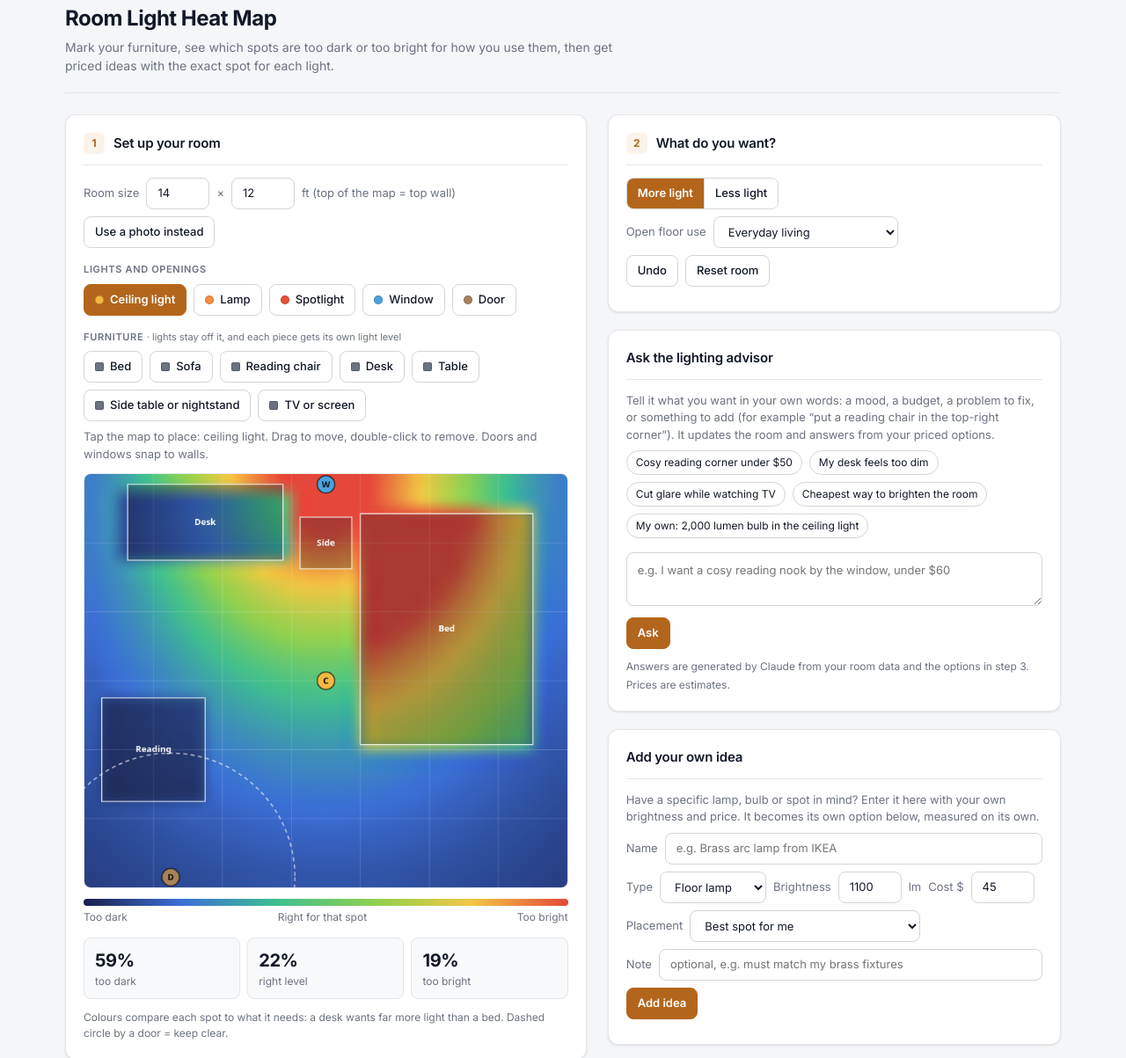
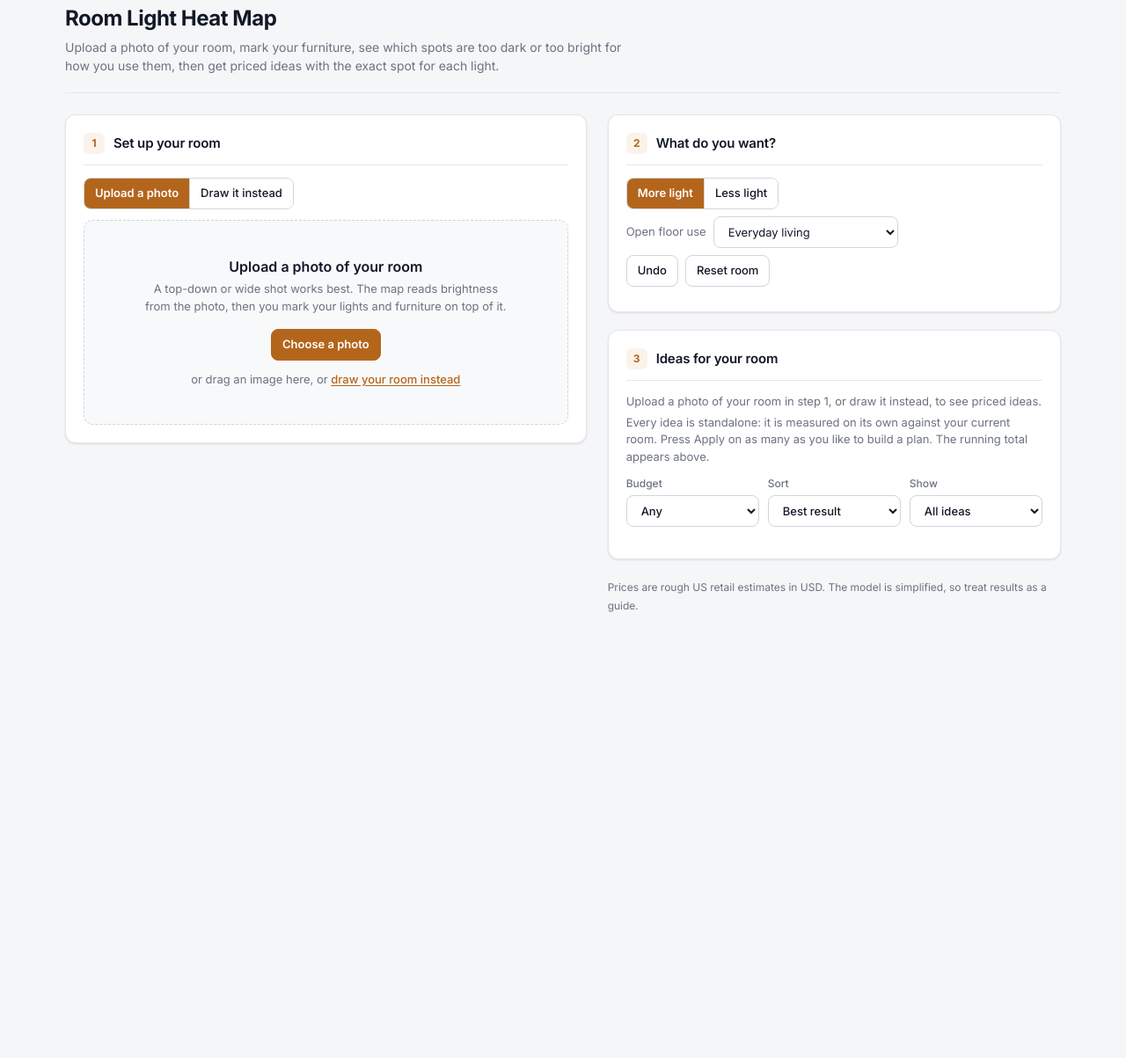
Before and after one commit to danyal-cpu21/Room-light-heat-map, a plain HTML site: page index.html in a window 1280 px wide. Shown: the part 29-1232 px from the top of the page at 88% size. After the commit the page ends 800 px from the top, so only its background shows below. Drawn offline with Linux system fonts and the light colour scheme.

Commit message:
Make photo upload the primary way to add a room
Step 1 now opens on an upload area (button or drag and drop), with
drawing the room as the secondary option via a mode switch. Photo and
drawn rooms are kept separately so switching preserves both. Room-
dependent cards stay hidden until a room exists. Update the README to
match and fix the outdated file name.

Co-Authored-By: Claude Opus 5.5 <noreply@anthropic.com>
Claude-Session: https://claude.ai/code/session_01D2DzbzcHRhNrarisEN2YZo

```diff
--- a/index.html
+++ b/index.html
@@ -56,6 +56,13 @@ label{color:var(--mut);font-size:13px}
 .banner{background:var(--ac-soft);color:var(--tx);border:1px solid var(--ac);border-radius:8px;padding:8px 12px;margin:12px 0 0;display:flex;gap:8px;flex-wrap:wrap;align-items:center;justify-content:space-between;font-size:13px}
 .banner button{min-height:30px;padding:4px 10px}
 .banner button:first-child{background:var(--ac);color:var(--on);border-color:var(--ac)}
+.drop{border:1.5px dashed var(--bd2);border-radius:10px;background:var(--soft);padding:40px 20px;text-align:center;margin-top:12px;transition:border-color .12s,background .12s}
+.drop.over{border-color:var(--ac);background:var(--ac-soft)}
+.drop h3{font-size:16px;font-weight:600;margin:0 0 4px}.drop p{color:var(--mut);margin:0 auto 16px;max-width:420px;font-size:13px}
+.drop .row{justify-content:center}
+.linkb{background:none;border:0;color:var(--ac);padding:0;min-height:0;font-weight:500;text-decoration:underline;text-underline-offset:2px}
+.linkb:hover{background:none}
+.modebar{display:flex;flex-wrap:wrap;gap:8px 12px;align-items:center;justify-content:space-between;margin-bottom:4px}
 .note{background:var(--soft);border-left:3px solid var(--ac);border-radius:4px;padding:8px 12px;font-size:13px;margin:8px 0;color:var(--mut)}
 small{color:var(--mut);font-size:12px}
 .foot{display:block;margin-top:12px}
@@ -73,13 +80,16 @@ textarea{width:100%;font:inherit;font-size:13px;color:var(--tx);background:var(-
 </head><body><div class="wrap">
 <header class="hd"><div>
  <h1>Room Light Heat Map</h1>
- <p class="sub">Mark your furniture, see which spots are too dark or too bright for how you use them, then get priced ideas with the exact spot for each light.</p>
+ <p class="sub">Upload a photo of your room, mark your furniture, see which spots are too dark or too bright for how you use them, then get priced ideas with the exact spot for each light.</p>
 </div></header>
 <div class="grid"><div>
  <div class="card">
   <h2><span class="n">1</span>Set up your room</h2>
-  <div class="row"><label>Room size</label><input id="W" type="number" min="6" max="30" value="14"><label>×</label><input id="L" type="number" min="6" max="30" value="12"><label>ft (top of the map = top wall)</label></div>
-  <div class="row"><button id="up">Use a photo instead</button><input id="file" type="file" accept="image/*" hidden><button id="clr" hidden>Back to drawing</button></div>
+  <div class="modebar"><div class="seg"><button id="mPhoto" class="on">Upload a photo</button><button id="mDraw">Draw it instead</button></div><button id="up" hidden>Replace photo</button></div>
+  <input id="file" type="file" accept="image/*" hidden>
+  <div class="drop" id="drop"><h3>Upload a photo of your room</h3><p>A top-down or wide shot works best. The map reads brightness from the photo, then you mark your lights and furniture on top of it.</p><div class="row"><button id="pick" class="on">Choose a photo</button></div><p style="margin:12px auto 0">or drag an image here, or <button class="linkb" id="toDraw">draw your room instead</button></p></div>
+  <div id="room">
+  <div class="row"><label>Room size</label><input id="W" type="number" min="6" max="30" value="14"><label>×</label><input id="L" type="number" min="6" max="30" value="12"><label id="lnote">ft (top of the map = top wall)</label></div>
   <div class="note" id="pnote" hidden>Photo mode lays a flat top-down map over a perspective photo, so pins can look like they sit on furniture. Use the furniture buttons to mark your bed, desk and so on <b>where they appear in the photo</b>. Lights will then keep off them. Treat spots as approximate.</div>
   <div class="sec">Lights and openings</div><div class="row" id="tools"></div>
   <div class="sec">Furniture <span style="text-transform:none;letter-spacing:0;font-weight:400">· lights stay off it, and each piece gets its own light level</span></div><div class="row" id="ftools"></div>
@@ -94,6 +104,7 @@ textarea{width:100%;font:inherit;font-size:13px;color:var(--tx);background:var(-
    <div class="row"><button id="del">Delete selected</button></div>
   </div>
   <small class="foot">Colours compare each spot to what it needs: a desk wants far more light than a bed. Dashed circle by a door = keep clear.</small>
+  </div>
  </div></div>
  <div>
   <div class="card">
@@ -101,7 +112,7 @@ textarea{width:100%;font:inherit;font-size:13px;color:var(--tx);background:var(-
    <div class="row"><div class="seg"><button id="gMore" class="on">More light</button><button id="gLess">Less light</button></div></div>
    <div class="row"><label>Open floor use</label><select id="tgt"><option value="80">Relaxed (TV, evenings)</option><option value="150" selected>Everyday living</option><option value="300">Reading and hobbies</option><option value="500">Kitchen, office, detail work</option></select></div>
    <div class="row"><button id="undo">Undo</button><button id="reset">Reset room</button></div></div>
-  <div class='card' id='adv'><h2>Ask the lighting advisor</h2>
+  <div class='card needroom' id='adv'><h2>Ask the lighting advisor</h2>
    <div class='d'>Tell it what you want in your own words: a mood, a budget, a problem to fix, or something to add (for example “put a reading chair in the top-right corner”). It updates the room and answers from your priced options.</div>
    <div class='row' id='chips'></div>
    <textarea id='q' rows='2' placeholder='e.g. I want a cosy reading nook by the window, under $60'></textarea>
@@ -109,7 +120,7 @@ textarea{width:100%;font:inherit;font-size:13px;color:var(--tx);background:var(-
    <div id='ans' class='where' hidden></div>
    <small>Answers are generated by Claude from your room data and the options in step 3. Prices are estimates.</small>
   </div>
-  <div class="card" id="mine">
+  <div class="card needroom" id="mine">
    <h2>Add your own idea</h2>
    <div class="d">Have a specific lamp, bulb or spot in mind? Enter it here with your own brightness and price. It becomes its own option below, measured on its own.</div>
    <div class="row"><label>Name</label><input id="mn" type="text" placeholder="e.g. Brass arc lamp from IKEA" style="flex:1;min-width:160px"></div>
@@ -139,7 +150,7 @@ const TOOLS=["ceiling","lamp","spot","window","door"];
 const FT={bed:{w:5,d:6.7,n:"Bed",tg:60,noaim:1},sofa:{w:7,d:3,n:"Sofa",tg:150},chair:{w:3,d:3,n:"Reading chair",tg:300},desk:{w:4.5,d:2.2,n:"Desk",tg:450,surface:1},table:{w:4,d:3,n:"Table",tg:200,surface:1},stand:{w:1.5,d:1.5,n:"Side table or nightstand",tg:150,surface:1},tv:{w:4,d:1,n:"TV or screen",tg:60,noaim:1}};
 const def=()=>[{type:"ceiling",x:7,y:6,lm:800,h:8},{type:"window",x:7,y:.3,lm:1800,h:4},{type:"door",x:2.5,y:11.7,lm:0,h:0}];
 const deff=()=>[{k:"bed",x:10.5,y:4.5,w:5,d:6.7},{k:"stand",x:7,y:2,w:1.5,d:1.5},{k:"desk",x:3.5,y:1.4,w:4.5,d:2.2},{k:"chair",x:2,y:8,w:3,d:3}];
-const S={W:14,L:12,lights:def(),furn:deff(),goal:"more",target:150,tool:"ceiling",sel:-1,fs:-1,img:null,adj:null,hist:[],saved:null,sf:null,pk:null,tk:null,pv:-1,opts:[],bud:1e9,sort:"best",all:false};
+const S={mode:"photo",photo:null,W:14,L:12,lights:def(),furn:deff(),goal:"more",target:150,tool:"ceiling",sel:-1,fs:-1,img:null,adj:null,hist:[],saved:null,sf:null,pk:null,tk:null,pv:-1,opts:[],bud:1e9,sort:"best",all:false};
 const cv=$("cv"),ctx=cv.getContext("2d");
 const dims=()=>[Math.ceil(S.W/RES),Math.ceil(S.L/RES)];
 const DR=()=>S.lights.filter(l=>l.type==="door"),WN=()=>S.lights.filter(l=>l.type==="window");
@@ -242,7 +253,8 @@ function draw(){const [c,r]=dims(),ov=S.pv>=0?S.opts[S.pv]:null,ls=ov?ov.lights:
  const b=$("banner");b.hidden=!ov;if(ov)b.innerHTML=`<span>Previewing <b>${ov.name}</b> (${ov.cost?"≈ $"+ov.cost:"free"}). Numbered pins show where each light goes.</span><span><button onclick="applyOpt(S.pv)">Apply</button> <button onclick="pick(-1)">Cancel</button></span>`;
  const l=S.lights[S.sel],f=S.furn[S.fs];$("selp").hidden=!!ov||!(l||f);$("lrow").hidden=!(l&&l.type!=="door");$("frow").hidden=!f;if(l&&l.type!=="door"){$("lm").value=l.lm;$("lmv").textContent=Math.round(l.lm)+" lm"}if(f){$("fw").value=f.w;$("fd").value=f.d}}
 const tier=x=>x.cost===0?"Free":x.cost<30?"Budget":x.cost<=75?"Mid-range":"Premium";
-function renderOpts(){const cur=stats(full()),rg=regions(full());let msg=`<b>${cur.ok}%</b> of your room has the right light for how each spot is used. Dimmest area: <b>${rg.dim}</b>. Brightest area: <b>${rg.bri}</b>.`;
+function renderOpts(){if(S.mode==="photo"&&!S.img){$("sum").innerHTML="Upload a photo of your room in step 1, or draw it instead, to see priced ideas.";$("opts").innerHTML="";return}
+const cur=stats(full()),rg=regions(full());let msg=`<b>${cur.ok}%</b> of your room has the right light for how each spot is used. Dimmest area: <b>${rg.dim}</b>. Brightest area: <b>${rg.bri}</b>.`;
  if(S.goal==="more"&&cur.dark<8)msg+=" Your room is already well lit. Try “Less light” if it feels harsh, or a higher open-floor use above.";if(S.goal==="less"&&cur.bright<8)msg+=" There aren’t many glaring spots. These ideas will just soften things.";if(S.plan.length)msg+=`<br><b>Your plan so far:</b> ${S.plan.map(p=>p.name).join(", ")}. Total <b>≈ $${S.plan.reduce((s,p)=>s+p.cost,0)}</b>.`;$("sum").innerHTML=msg;
  let list=S.opts.filter(x=>x.mine||(x.cost<=S.bud&&(S.cat==="all"||cat(x)===S.cat)));const useful=list.filter(x=>x.gain>0||x.mine);if(useful.length)list=useful;
  list.sort(S.sort==="price"?(a,b)=>a.cost-b.cost||b.st.ok-a.st.ok:S.sort==="value"?(a,b)=>b.gain/(b.cost+5)-a.gain/(a.cost+5):(a,b)=>b.st.ok-a.st.ok||a.cost-b.cost);
@@ -291,9 +303,17 @@ $("tgt").onchange=e=>{S.target=+e.target.value;refresh()};
 $("bud").onchange=e=>{S.bud=+e.target.value;renderOpts()};$("sort").onchange=e=>{S.sort=e.target.value;renderOpts()};$("cat").onchange=e=>{S.cat=e.target.value;S.all=false;renderOpts()};
 function size(){S.W=Math.max(6,Math.min(30,+$("W").value||14));if(!S.img)S.L=Math.max(6,Math.min(30,+$("L").value||12));$("L").value=S.L;S.adj=null;S.pk=null;S.lights.forEach(l=>{l.x=Math.min(l.x,S.W-.2);l.y=Math.min(l.y,S.L-.2)});S.furn.forEach(f=>{f.x=Math.min(f.x,S.W-f.w/2);f.y=Math.min(f.y,S.L-f.d/2)});refresh()}
 $("W").onchange=size;$("L").onchange=size;
-$("up").onclick=()=>$("file").click();
-$("file").onchange=e=>{const f=e.target.files[0];if(!f)return;const fr=new FileReader();fr.onerror=()=>alert("Couldn’t read that image.");fr.onload=()=>{const im=new Image();im.onerror=()=>alert("Couldn’t open that image. Try a JPG or PNG.");im.onload=()=>{if(!S.img){S.saved=S.lights;S.sf=S.furn}S.lights=[];S.furn=[];S.img=im;S.L=+(S.W*im.height/im.width).toFixed(1);$("L").value=S.L;$("L").disabled=true;$("clr").hidden=false;$("pnote").hidden=false;S.adj=null;S.pk=null;S.sel=-1;S.fs=-1;S.hist=[];refresh()};im.src=fr.result};fr.readAsDataURL(f);e.target.value=""};
-$("clr").onclick=()=>{S.img=null;S.lights=S.saved||def();S.furn=S.sf||deff();S.L=12;$("L").value=12;$("L").disabled=false;$("clr").hidden=true;$("pnote").hidden=true;S.adj=null;S.pk=null;refresh()};
+$("up").onclick=$("pick").onclick=()=>$("file").click();
+function load(f){if(!f||!/^image\//.test(f.type))return;const fr=new FileReader();fr.onerror=()=>alert("Couldn’t read that image.");fr.onload=()=>{const im=new Image();im.onerror=()=>alert("Couldn’t open that image. Try a JPG or PNG.");im.onload=()=>{S.photo=im;setMode("photo",true)};im.src=fr.result};fr.readAsDataURL(f)}
+function setMode(m,fresh){if(m===S.mode&&!fresh)return;if(S.mode==="draw"&&!S.img){S.saved=S.lights;S.sf=S.furn}else if(S.img&&!fresh){S.pl=S.lights;S.pf=S.furn}
+ S.mode=m;S.adj=null;S.pk=null;S.sel=-1;S.fs=-1;S.hist=[];S.pv=-1;S.pend=null;$("cpl").hidden=true;
+ if(m==="photo"&&S.photo){const im=S.photo;S.img=im;S.lights=fresh?[]:S.pl||[];S.furn=fresh?[]:S.pf||[];S.L=+(S.W*im.height/im.width).toFixed(1);$("L").value=S.L;$("L").disabled=true}
+ else{S.img=null;if(m==="draw"){S.lights=S.saved||def();S.furn=S.sf||deff()}S.L=+$("L").value&&!$("L").disabled?S.L:12;$("L").value=S.L;$("L").disabled=false}
+ view();refresh()}
+function view(){const empty=S.mode==="photo"&&!S.img;$("mPhoto").className=S.mode==="photo"?"on":"";$("mDraw").className=S.mode==="draw"?"on":"";$("drop").hidden=!empty;$("room").hidden=empty;$("up").hidden=!S.img;$("pnote").hidden=!S.img;$("lnote").textContent=S.img?"ft (length follows the photo)":"ft (top of the map = top wall)";document.querySelectorAll(".needroom").forEach(e=>e.hidden=empty)}
+$("mPhoto").onclick=()=>setMode("photo");$("mDraw").onclick=$("toDraw").onclick=()=>setMode("draw");
+const dz=$("drop");dz.ondragover=e=>{e.preventDefault();dz.classList.add("over")};dz.ondragleave=()=>dz.classList.remove("over");dz.ondrop=e=>{e.preventDefault();dz.classList.remove("over");load(e.dataTransfer.files[0])};
+$("file").onchange=e=>{load(e.target.files[0]);e.target.value=""};
 /* ---- custom ideas ---- */
 const IK={floor:{n:"Floor lamp",type:"lamp",h:5,lm:1100,cost:45},table:{n:"Table lamp",type:"lamp",h:3.5,lm:450,cost:25},spot:{n:"Spotlight",type:"spot",h:8,lm:700,cost:30},ceiling:{n:"Ceiling light",type:"ceiling",h:8,lm:800,cost:40},sconce:{n:"Wall sconce",type:"lamp",h:5.5,lm:550,cost:38},bulb:{n:"Bulb swap",type:"lamp",h:5,lm:1300,cost:7}};
 S.mine=[];S.plan=[];S.pend=null;S.cat="all";let IDN=0;
@@ -381,5 +401,5 @@ $('chips').onclick=e=>{if(e.target.tagName==='BUTTON'){$('q').value=e.target.tex
 $('askb').onclick=()=>ask($('q').value);
 $('q').onkeydown=e=>{if(e.key==='Enter'&&!e.shiftKey){e.preventDefault();ask($('q').value)}};
 (async()=>{try{if(await window.claude?.use('sample'))$('adv').hidden=false}catch(e){}})();
-tools();refresh();
+tools();view();refresh();
 </script></body></html>
```
Also changed, not shown: README.md.
